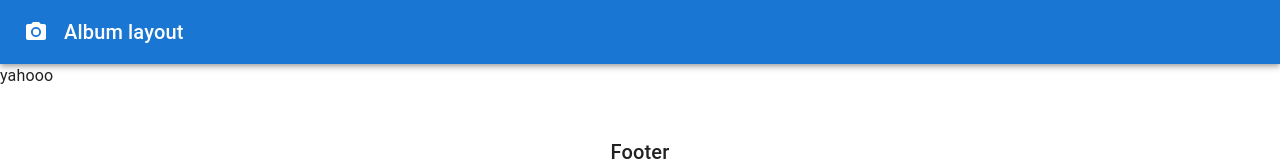
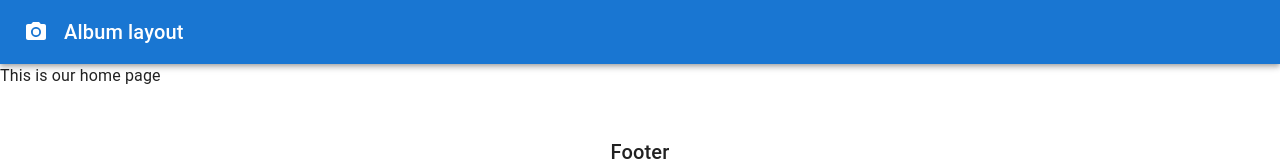
Before and after one commit to cedricp95/flight-cheap-react, a Next.js app: page / in a window 1280 px wide. Shown: the top 161 px of the page. Built offline with nearby package versions, Linux system fonts and the light colour scheme.

Commit message:
Update the pages

```diff
--- a/src/middleware.js
+++ b/src/middleware.js
@@ -3,7 +3,6 @@ import { NextResponse } from 'next/server'
 
 // This function can be marked `async` if using `await` inside
 export function middleware(request) {
-   console.log("DSAds");
    console.log(request)
   //return true//NextResponse.redirect(new URL('/about_us', request.url))
 }
--- a/src/pages/dashboard/index.js
+++ b/src/pages/dashboard/index.js
@@ -4,7 +4,7 @@ export default function Dashboard() {
   return (
     <>
       <Layout type="auth">
-        yahooo
+        This is dashboard
       </Layout>
     </>
   );
--- a/src/pages/index.js
+++ b/src/pages/index.js
@@ -4,7 +4,7 @@ export default function Home() {
     return (
       <>
         <Layout type="auth">
-            yahooo
+            This is our home page
         </Layout>
       </>
     );
```
